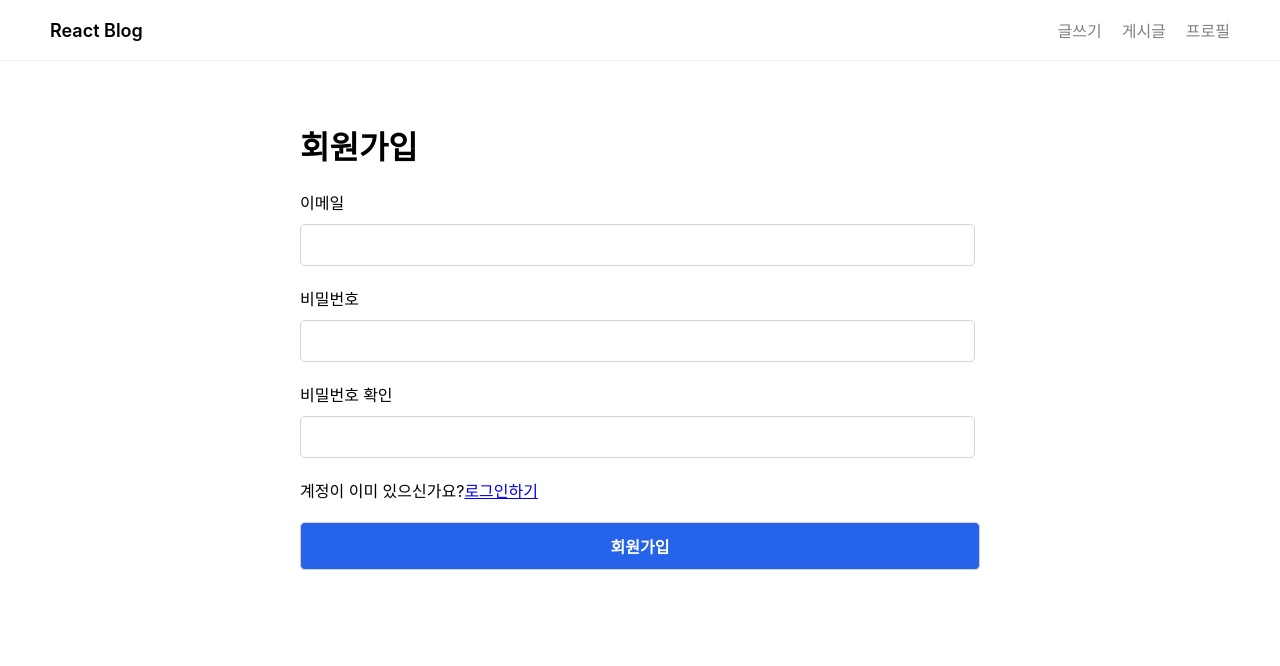
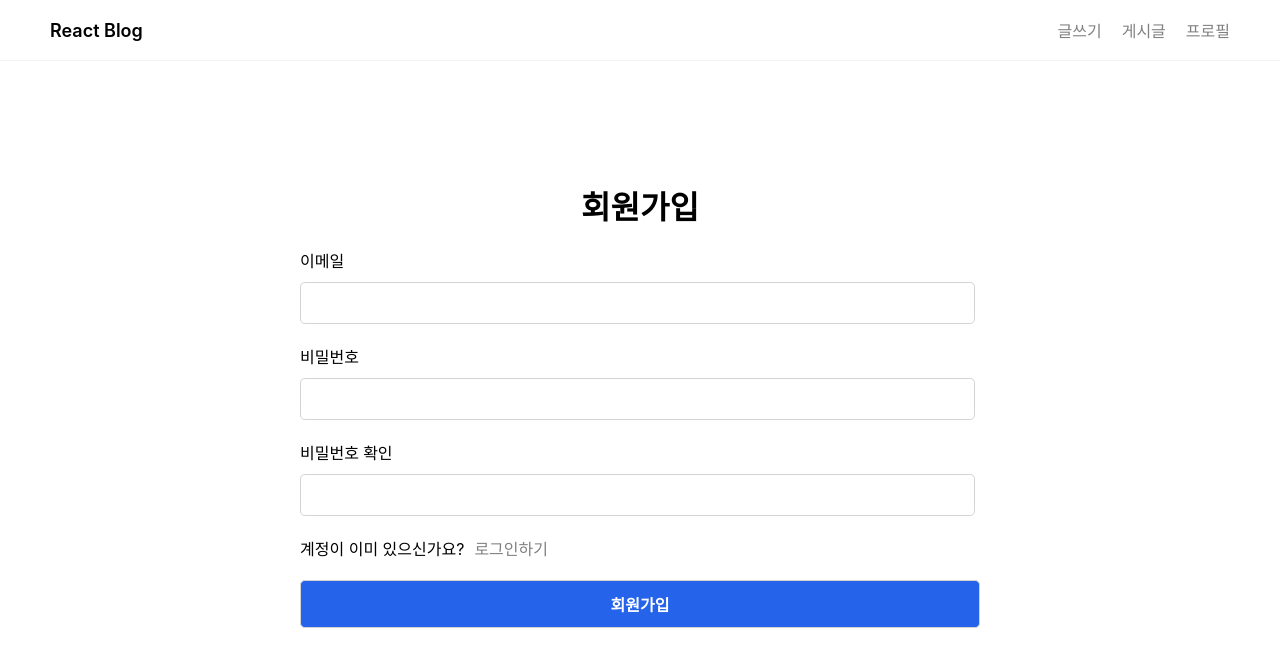
Before and after one commit to HyeonE0103/f-o-t-m, a React (Create React App) app in the folder react-blog/: page /signup in a window 1280 px wide. Shown: the top 666 px of the page. Built offline with nearby package versions, Linux system fonts and the light colour scheme; no server answers.

Commit message:
Add necessary styles

```diff
--- a/react-blog/src/index.css
+++ b/react-blog/src/index.css
@@ -13,10 +13,11 @@ code {
 }
 
 /* header */
+
 header {
   display: flex;
   justify-content: space-between;
-  /* flex-direction: row-reverse; */ /* 해당 flex 위치를 오른쪽으로*/
+  /* flex-direction: row-reverse; */
   border-bottom: 1px solid #f2f2f2;
   padding: 10px 40px;
   min-height: 40px;
@@ -31,7 +32,7 @@ header .header__logo {
 
 header a {
   margin: 0px 10px;
-  text-decoration: none; /* 링크에 기본 스타일 제거 */
+  text-decoration: none;
   color: gray;
 }
 
@@ -162,6 +163,14 @@ footer a:hover {
   color: gray;
 }
 
+.post__no-post {
+  padding: 24px;
+  text-align: center;
+  color: gray;
+  border: 1px solid #f2f2f2;
+  border-radius: 20px;
+}
+
 /* post detail */
 
 .post__detail .post__title {
@@ -182,6 +191,11 @@ footer a:hover {
 
 .post__detail .post__text {
   padding: 20px 0px;
+}
+
+.post__text--pre-wrap {
+  /* 한글은 상관없지만 숫자나 영어의 경우 범위를 벗어날수 있어서 pre-wrap으로 줄바꿈과 영역을 벗어나지 않도록 함 */
+  white-space: pre-wrap;
 }
 
 /* profile */
@@ -224,6 +238,8 @@ footer a:hover {
 .profile__logout {
   color: gray;
   font-size: 14px;
+  cursor: pointer;
+  text-decoration: underline;
 }
 
 .profile__logout:hover,
@@ -232,6 +248,7 @@ footer a:hover {
 }
 
 /* carousel */
+
 .carousel {
   margin: 0 auto;
   max-width: 980px;
@@ -338,7 +355,6 @@ ul.carousel__slides input {
   background-color: #fff;
   opacity: 0.5;
   margin: 10px;
-  cursor: pointer;
 }
 
 input:checked + .carousel__slide-container .carousel__slide-img {
@@ -419,3 +435,47 @@ input:checked + .carousel__slide-container .nav label {
 .form .form__btn--submit:focus {
   background-color: #1945a4;
 }
+
+/* login form */
+
+.form--lg {
+  min-height: 70vh;
+  margin-top: 10vh;
+}
+
+.form__title {
+  text-align: center;
+  margin-bottom: 4px;
+}
+
+.form__link {
+  margin-left: 10px;
+  text-decoration: none;
+  color: gray;
+}
+
+.form__link:hover,
+.form__link:focus {
+  color: black;
+}
+
+.form__error {
+  color: red;
+}
+
+/* loader */
+
+.loader {
+  width: 48px;
+  height: 48px;
+  position: absolute;
+  left: 0;
+  right: 0;
+  top: 0;
+  bottom: 0;
+  margin: auto;
+  border: 5px solid #2563eb;
+  border-radius: 50%;
+  z-index: 9999;
+  animation: rotation 1s linear infinite;
+}
```
